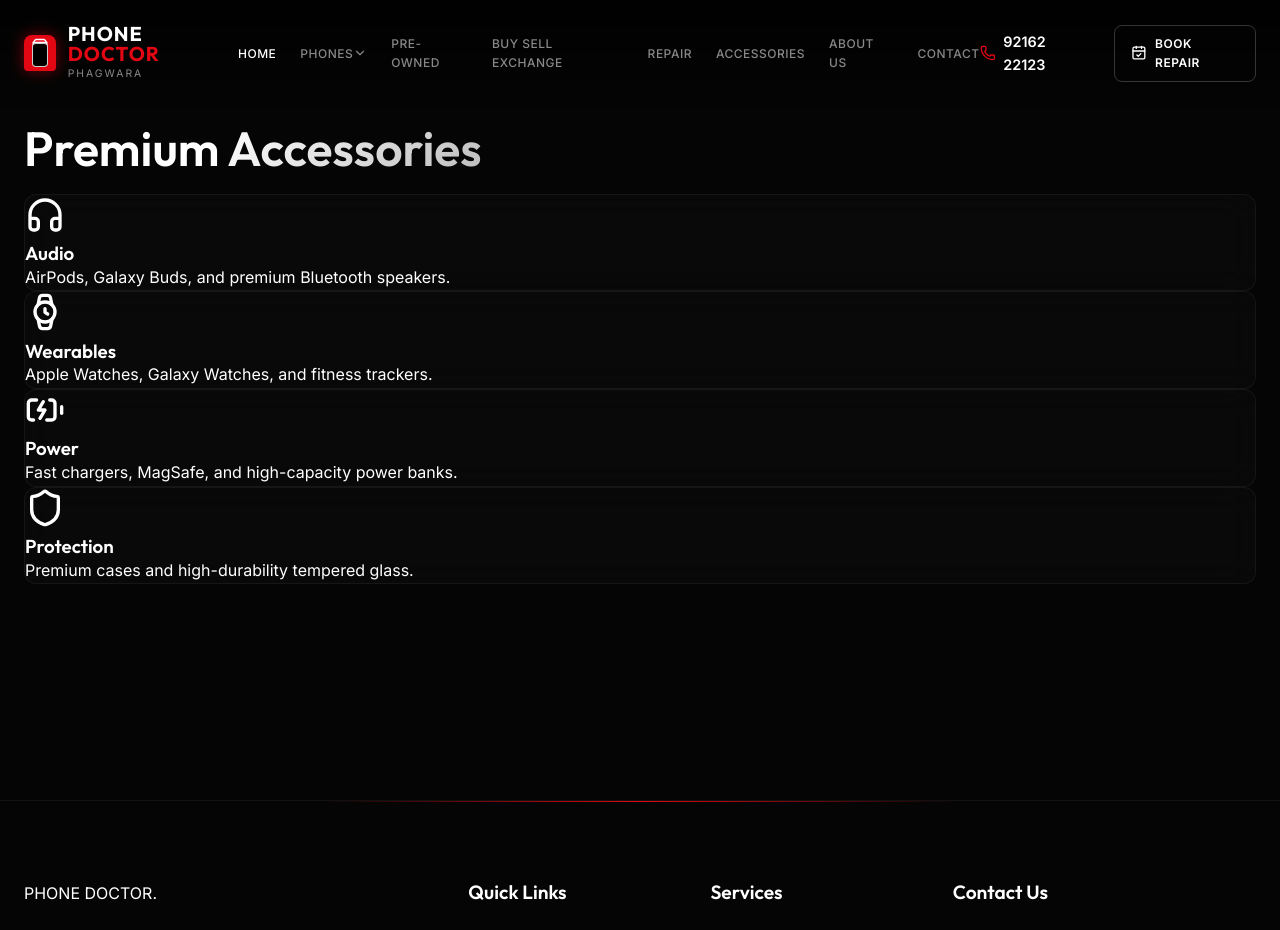
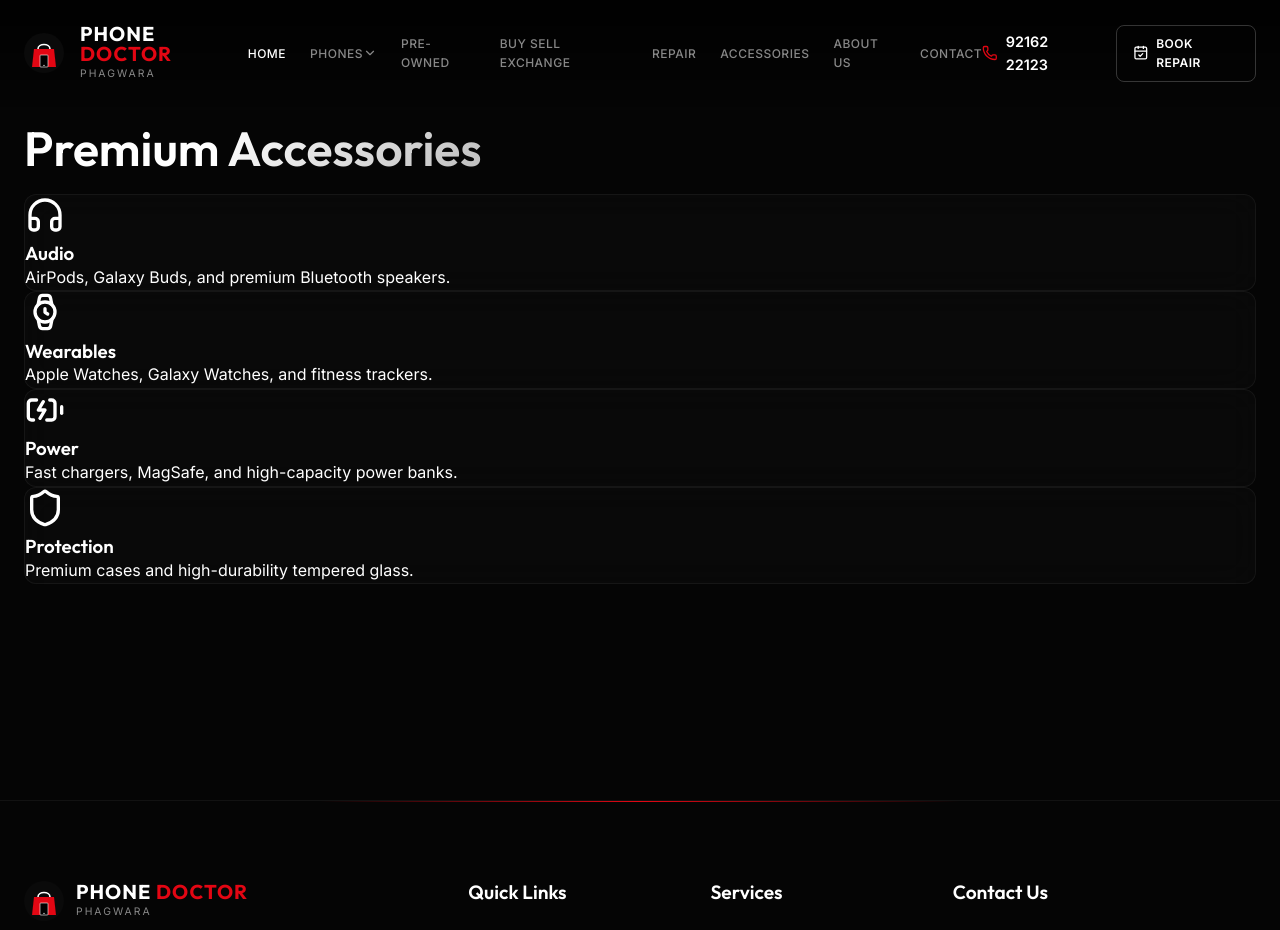
Before and after one commit to ashirwadtechworks-cmd/Phone-Doctor-Phagwara-light, a React (Vite) app: page /accessories in a window 1280 px wide. Shown: the top 930 px of the page. Built offline with nearby package versions, Linux system fonts and the light colour scheme.

Commit message:
fix: replace CSS logo approximation with actual SVG logo in Navbar and Footer

```diff
--- a/src/components/Footer.jsx
+++ b/src/components/Footer.jsx
@@ -30,9 +30,12 @@ const Footer = () => {
         <div className="footer-grid">
 
           <div className="footer-brand">
-            <Link to="/" className="logo">
-              <span className="logo-text">PHONE DOCTOR</span>
-              <span className="logo-dot">.</span>
+            <Link to="/" className="mockup-logo mb-4" style={{ display: 'inline-flex', alignItems: 'center', gap: '12px' }}>
+              <img src="/favicon.svg" alt="Phone Doctor Logo" style={{ width: '40px', height: '40px' }} />
+              <div className="logo-text-stack text-left" style={{ display: 'flex', flexDirection: 'column' }}>
+                <span className="logo-title" style={{ fontFamily: 'var(--font-heading)', fontSize: '1.25rem', fontWeight: 700, letterSpacing: '1px', lineHeight: 1 }}>PHONE <span className="text-accent">DOCTOR</span></span>
+                <span className="logo-subtitle" style={{ fontSize: '0.65rem', letterSpacing: '2px', color: 'var(--text-secondary)', marginTop: '2px' }}>PHAGWARA</span>
+              </div>
             </Link>
             <p className="footer-desc mt-4">
               Apple Authorised Store. Buy, Sell, and Repair premium smartphones and accessories.
--- a/src/components/Navbar.css
+++ b/src/components/Navbar.css
@@ -27,33 +27,6 @@
   display: flex;
   align-items: center;
   gap: 12px;
-}
-
-.logo-icon-wrapper {
-  position: relative;
-  width: 32px;
-  height: 36px;
-  background-color: var(--color-accent);
-  border-radius: 8px 8px 4px 4px;
-  display: flex;
-  justify-content: center;
-  align-items: center;
-  box-shadow: 0 0 15px rgba(227, 6, 19, 0.5);
-}
-
-.logo-bag-icon {
-  color: #fff;
-  margin-top: -12px;
-}
-
-.logo-phone-screen {
-  position: absolute;
-  bottom: 4px;
-  width: 16px;
-  height: 24px;
-  background: var(--bg-pure);
-  border: 1px solid rgba(255,255,255,0.8);
-  border-radius: 4px;
 }
 
 .logo-text-stack {
--- a/src/components/Navbar.jsx
+++ b/src/components/Navbar.jsx
@@ -21,10 +21,7 @@ const Navbar = () => {
 
         {/* LOGO */}
         <Link to="/" className="mockup-logo">
-          <div className="logo-icon-wrapper">
-            <ShoppingBag size={18} className="logo-bag-icon" />
-            <div className="logo-phone-screen"></div>
-          </div>
+          <img src="/favicon.svg" alt="Phone Doctor Logo" style={{ width: '40px', height: '40px', marginRight: '4px' }} />
           <div className="logo-text-stack">
             <span className="logo-title">PHONE <span className="text-accent">DOCTOR</span></span>
             <span className="logo-subtitle">PHAGWARA</span>
```
